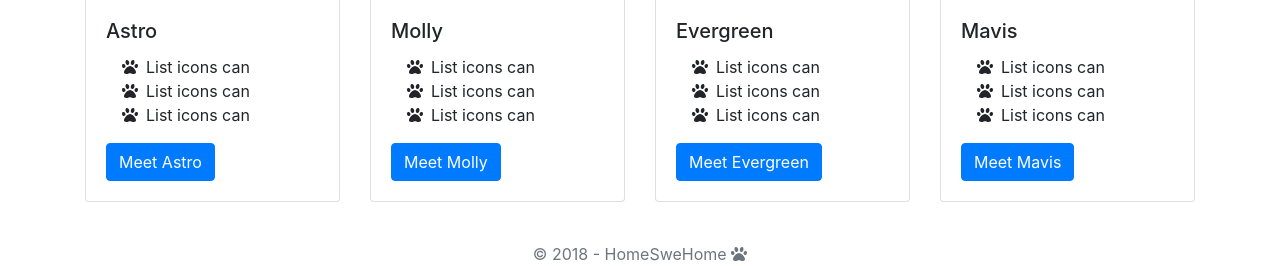
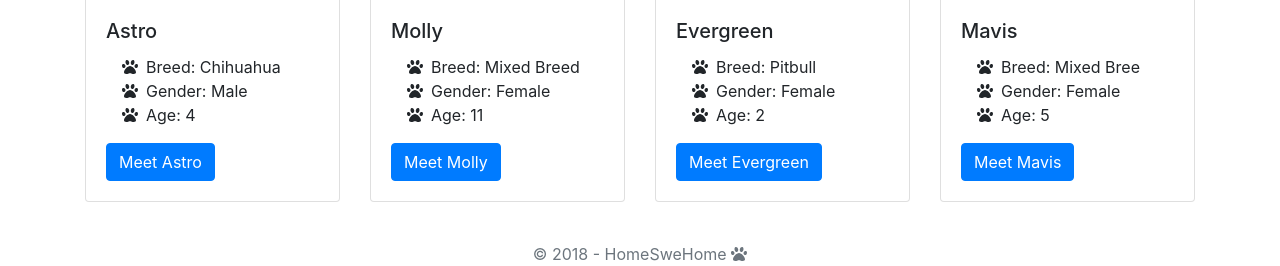
Before and after one commit to TimCoding/HomeSweHome, a Python web app: template server/templates/dog_models.html in a window 1280 px wide. Shown: the part 835-1101 px from the top of the page. Run offline with Jinja, Linux system fonts and the light colour scheme; the template is opened without the code that fills it, so the values that code supplies are empty; some libraries are stand-ins or nearby versions.

Commit message:
Info for dog models

```diff
--- a/server/templates/dog_models.html
+++ b/server/templates/dog_models.html
@@ -30,9 +30,9 @@
 	        <h5 class="card-title">Astro</h5>
 	        <!-- <p class="card-text">Learn more about Astro</p> -->
 					<ul class="fa-ul">
-						<li><span class="fa-li"><i class="fas fa-paw"></i></span>List icons can</li>
-						<li><span class="fa-li"><i class="fas fa-paw"></i></span>List icons can</li>
-						<li><span class="fa-li"><i class="fas fa-paw"></i></span>List icons can</li>
+						<li><span class="fa-li"><i class="fas fa-paw"></i></span>Breed: Chihuahua</li>
+						<li><span class="fa-li"><i class="fas fa-paw"></i></span>Gender: Male</li>
+						<li><span class="fa-li"><i class="fas fa-paw"></i></span>Age: 4</li>
 					</ul>
 	        <a href="/dog_details/0" class="btn btn-primary">Meet Astro</a>
 	      </div>
@@ -45,9 +45,9 @@
 	        <h5 class="card-title">Molly</h5>
 	        <!-- <p class="card-text">Learn more about Molly</p> -->
 					<ul class="fa-ul">
-						<li><span class="fa-li"><i class="fas fa-paw"></i></span>List icons can</li>
-						<li><span class="fa-li"><i class="fas fa-paw"></i></span>List icons can</li>
-						<li><span class="fa-li"><i class="fas fa-paw"></i></span>List icons can</li>
+						<li><span class="fa-li"><i class="fas fa-paw"></i></span>Breed: Mixed Breed</li>
+						<li><span class="fa-li"><i class="fas fa-paw"></i></span>Gender: Female</li>
+						<li><span class="fa-li"><i class="fas fa-paw"></i></span>Age: 11</li>
 					</ul>
 	        <a href="/dog_details/10" class="btn btn-primary">Meet Molly</a>
 	      </div>
@@ -60,9 +60,9 @@
 	        <h5 class="card-title">Evergreen</h5>
 	        <!-- <p class="card-text">Learn more about Evergreen</p> -->
 					<ul class="fa-ul">
-						<li><span class="fa-li"><i class="fas fa-paw"></i></span>List icons can</li>
-						<li><span class="fa-li"><i class="fas fa-paw"></i></span>List icons can</li>
-						<li><span class="fa-li"><i class="fas fa-paw"></i></span>List icons can</li>
+						<li><span class="fa-li"><i class="fas fa-paw"></i></span>Breed: Pitbull</li>
+						<li><span class="fa-li"><i class="fas fa-paw"></i></span>Gender: Female</li>
+						<li><span class="fa-li"><i class="fas fa-paw"></i></span>Age: 2</li>
 					</ul>
 	        <a href="/dog_details/14" class="btn btn-primary">Meet Evergreen</a>
 	      </div>
@@ -75,9 +75,9 @@
 	        <h5 class="card-title">Mavis</h5>
 	        <!-- <p class="card-text">Learn more about Mavis</p> -->
 					<ul class="fa-ul">
-						<li><span class="fa-li"><i class="fas fa-paw"></i></span>List icons can</li>
-						<li><span class="fa-li"><i class="fas fa-paw"></i></span>List icons can</li>
-						<li><span class="fa-li"><i class="fas fa-paw"></i></span>List icons can</li>
+						<li><span class="fa-li"><i class="fas fa-paw"></i></span>Breed: Mixed Bree</li>
+						<li><span class="fa-li"><i class="fas fa-paw"></i></span>Gender: Female</li>
+						<li><span class="fa-li"><i class="fas fa-paw"></i></span>Age: 5</li>
 					</ul>
 	        <a href="/dog_details/15" class="btn btn-primary">Meet Mavis</a>
 	      </div>
--- a/server/templates/shelter_models.html
+++ b/server/templates/shelter_models.html
@@ -25,9 +25,9 @@
 	        <h5 class="card-title">Friends For Life</h5>
 	        <p class="card-text"></p>
 					<ul class="fa-ul">
-						<li><span class="fa-li"><i class="fas fa-paw"></i></span>List icons can</li>
-						<li><span class="fa-li"><i class="fas fa-paw"></i></span>List icons can</li>
-						<li><span class="fa-li"><i class="fas fa-paw"></i></span>List icons can</li>
+						<li><span class="fa-li"><i class="fas fa-paw"></i></span>Breed: Chihuahua</li>
+						<li><span class="fa-li"><i class="fas fa-paw"></i></span>Gender: Male</li>
+						<li><span class="fa-li"><i class="fas fa-paw"></i></span>Age: 4</li>
 					</ul>
 	        <a href="/shelters/0" class="btn btn-primary">Play</a>
 	      </div>
```
